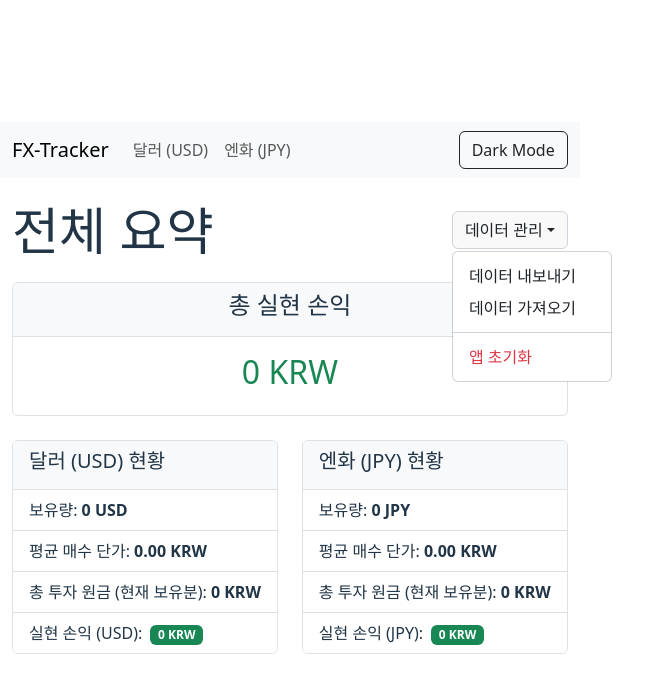
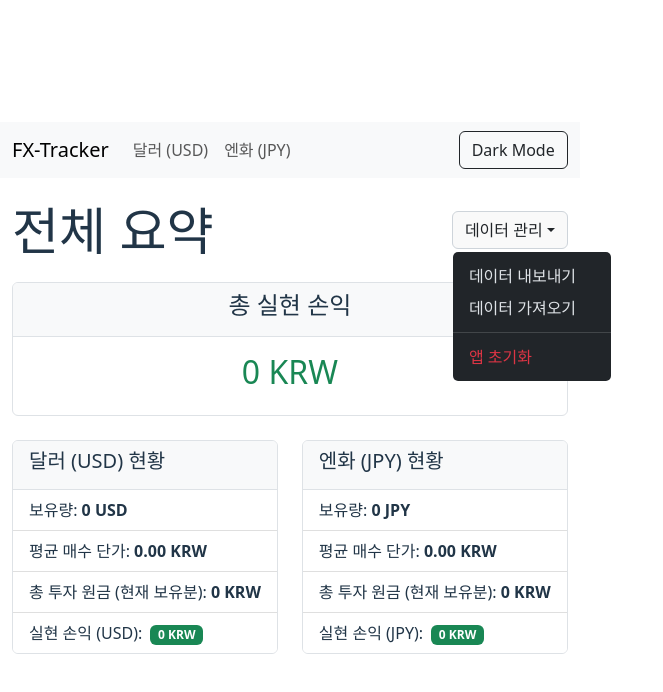
Before and after one commit to yeob77/fx-tracker, a React (Vite) app: page / in a window 1280 px wide. Both pictures are taken after a click on the button "데이터 관리". Shown: the top 692 px of the page, without its empty margins (0-663 px from the left). Built offline with nearby package versions, Linux system fonts and the light colour scheme.

Commit message:
fix(HomePage): Apply dark theme to data management dropdown

```diff
--- a/src/pages/HomePage.tsx
+++ b/src/pages/HomePage.tsx
@@ -233,7 +233,7 @@ const HomePage = () => {
               데이터 관리
             </Dropdown.Toggle>
 
-            <Dropdown.Menu>
+            <Dropdown.Menu data-bs-theme="dark">
               <Dropdown.Item onClick={handleExportData}>데이터 내보내기</Dropdown.Item>
               <Dropdown.Item onClick={handleImportClick}>데이터 가져오기</Dropdown.Item>
               <Dropdown.Divider />
```
